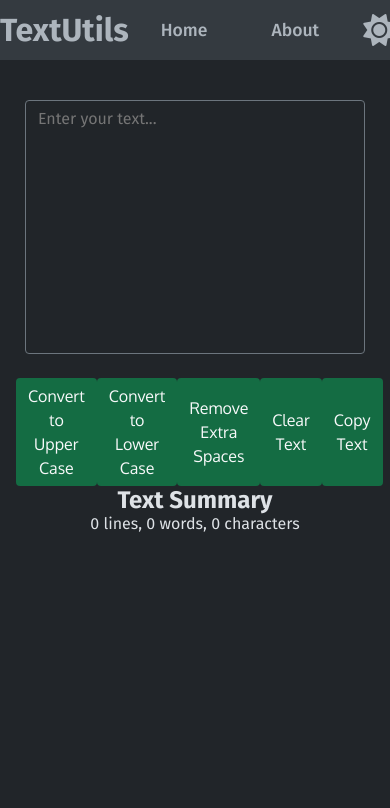
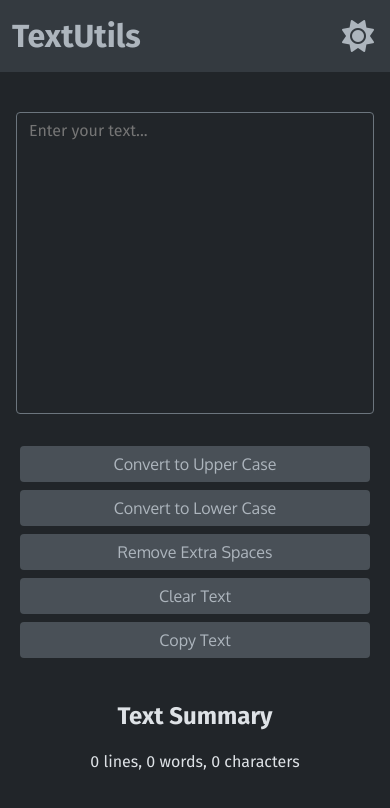
Before and after one commit to nayeemur-rahman/TextUtils-React, a React (Create React App) app: page / in a window 390 px wide. Shown: the top 808 px of the page. Built offline with nearby package versions, Linux system fonts and the light colour scheme.

Commit message:
Made Responsive

```diff
--- a/src/components/Header.css
+++ b/src/components/Header.css
@@ -1,4 +1,5 @@
 .header {
+  padding: 0.75rem;
   transition-property: color, background-color;
   transition-duration: 150ms;
   transition-timing-function: ease-in-out;
@@ -22,7 +23,7 @@
 
 .header .container {
   display: flex;
-  justify-content: space-around;
+  justify-content: space-between;
   align-items: center;
 }
 header a {
@@ -43,8 +44,16 @@ header a {
   user-select: none;
 }
 #theme-toggler {
+  padding: 0.25rem;
+  margin: 0;
+  font-size: 2rem;
+  line-height: 1;
   background-color: transparent;
   color: inherit;
-  font-size: 2rem;
   transition: color 150ms ease-in-out;
 }
+@media screen and (max-width: 420px) {
+  .header .nav-link:nth-child(1){
+    display: none;
+  }
+}
--- a/src/components/Header.js
+++ b/src/components/Header.js
@@ -23,8 +23,8 @@ export default function Header(props) {
             </li>
           </ul>
         </nav>
-        <button id="theme-toggler" onClick={props.toggleTheme}>
-          {props.theme === 'dark-theme' ? <i class="fas fa-sun"></i> : <i class="fas fa-moon"></i>}
+        <button id="theme-toggler" title={`Turn on ${props.theme === 'dark-theme' ? 'light' : 'dark'} mode`} onClick={props.toggleTheme}>
+          <i class={`fas fa-${props.theme === 'dark-theme' ? 'sun' : 'moon'}`}></i>
         </button>
       </div>
     </header>
--- a/src/components/TextForm.css
+++ b/src/components/TextForm.css
@@ -8,59 +8,83 @@
   background-color: var(--gray-900);
   border: 1px solid var(--gray-600);
 }
-textarea:focus {
-  border-color: var(--blue-200);
-  box-shadow: 0 0 0 0.25rem hsla(216, 90%, 70%, 0.25);
-}
-button {
-  color: var(--gray-100);
-  background-color: var(--green-600);
-}
-button:hover {
-  background-color: var(--green-700);
-}
-
 .text-form .container {
   padding: 1rem;
 }
 textarea {
   resize: none;
   display: block;
+  scroll-behavior: smooth;
   padding: 0.375rem 0.75rem;
   margin: 1.5rem auto;
   font-family: inherit;
   font-size: 1rem;
   font-weight: 400;
   line-height: 1.5;
-  max-width: 95%;
+  width: 100%;
   outline: none;
   border-radius: 0.25rem;
-  transition-property: border-color, box-shadow, color, background-color;
+  transition-property: color, background-color, border-color, box-shadow;
   transition-duration: 150ms;
   transition-timing-function: ease-in-out;
 }
+textarea:focus {
+  border-color: var(--blue-200);
+  box-shadow: 0 0 0 0.25rem hsla(216, 90%, 70%, 0.25);
+}
+textarea::-webkit-scrollbar{
+  width: 0.5rem;
+}
+textarea::-webkit-scrollbar-thumb{
+  border-radius: 1rem;
+  background-color: var(--gray-700);
+  transition: background-color 150ms ease-in-out;
+}
+textarea::-webkit-scrollbar-thumb:hover{
+  background-color: var(--gray-600);
+}
 .actions {
   display: flex;
-  justify-content: space-evenly;
+  justify-content: space-around;
+  padding: 0.25rem 0;
 }
-button {
-  display: inline-block;
+.actions button {
   font-family: Oxygen;
+  font-size: 1rem;
   font-weight: 400;
   line-height: 1.5;
-  text-align: center;
-  text-decoration: none;
-  cursor: pointer;
-  user-select: none;
-  border: 0;
   padding: 0.375rem 0.75rem;
-  font-size: 1rem;
+  margin: 0.25rem;
   border-radius: 0.25rem;
+  color: var(--gray-100);
+  background-color: var(--green-600);
   transition: background-color 0.15s ease-in-out;
 }
-button:active {
-  transform: scale(0.975);
+.actions button:hover {
+  background-color: var(--green-700);
+}
+.actions button:disabled {
+  color: var(--gray-500);
+  background-color: var(--gray-700);
+  cursor: not-allowed;
 }
 .summary {
   text-align: center;
+  padding: 1rem;
 }
+.summary h2 {
+  padding: 1rem 0;
+}
+@media screen and (max-width: 575px) {
+  .actions{
+    flex-wrap: wrap;
+  }
+  .actions button{
+    flex: 45%;
+  }
+}
+@media screen and (max-width: 425px) {
+  .actions button{
+    flex: 100%;
+  }
+}
--- a/src/components/TextForm.js
+++ b/src/components/TextForm.js
@@ -12,26 +12,25 @@ export default function TextForm() {
           onChange={(event) => {
             setText(event.target.value);
           }}
-          cols="100"
-          rows="10"
           placeholder="Enter your text..."
+          rows={12}
         ></textarea>
         <div className="actions">
-          <button
+          <button disabled={!text}
             onClick={() => {
               setText(text.toUpperCase());
             }}
           >
             Convert to Upper Case
           </button>
-          <button
+          <button disabled={!text}
             onClick={() => {
               setText(text.toLowerCase());
             }}
           >
             Convert to Lower Case
           </button>
-          <button
+          <button disabled={!text}
             onClick={() => {
               setText(
                 text
@@ -43,14 +42,14 @@ export default function TextForm() {
           >
             Remove Extra Spaces
           </button>
-          <button
+          <button disabled={!text}
             onClick={() => {
               setText('');
             }}
           >
             Clear Text
           </button>
-          <button
+          <button disabled={!text}
             onClick={() => {
               navigator.clipboard.writeText(text);
             }}
--- a/src/index.css
+++ b/src/index.css
@@ -1,13 +1,3 @@
-* {
-  margin: 0;
-  padding: 0;
-  box-sizing: border-box;
-}
-body {
-  font-family: 'Fira Sans', 'Segoe UI', 'Roboto', sans-serif;
-  -webkit-font-smoothing: antialiased;
-  -moz-osx-font-smoothing: grayscale;
-}
 :root {
   --blue-100: #cfe2ff;
   --blue-200: #9ec5fe;
@@ -37,3 +27,36 @@ body {
   --gray-800: #343a40;
   --gray-900: #212529;
 }
+* {
+  margin: 0;
+  padding: 0;
+  box-sizing: border-box;
+}
+body {
+  font-family: 'Fira Sans', 'Segoe UI', 'Roboto', sans-serif;
+  font-size: 1rem;
+  line-height: 1.5;
+  -webkit-font-smoothing: antialiased;
+  -moz-osx-font-smoothing: grayscale;
+}
+body::-webkit-scrollbar{
+  display: none;
+}
+button {
+  display: inline-block;
+  text-align: center;
+  text-decoration: none;
+  cursor: pointer;
+  user-select: none;
+  border: 0;
+  outline: none;
+  font-size: inherit;
+  background-color: transparent;
+}
+button:active {
+  transform: scale(0.975);
+}
+.container {
+  margin: auto;
+  max-width: 52.5rem;
+}
```
